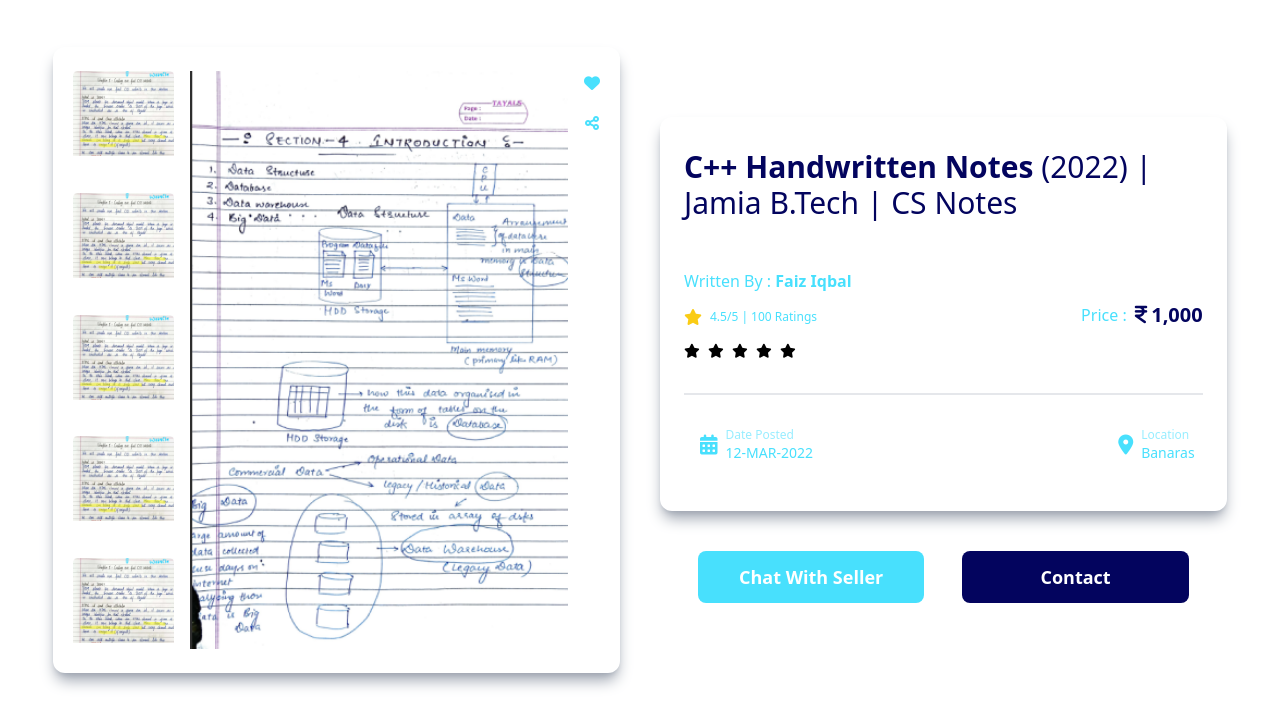
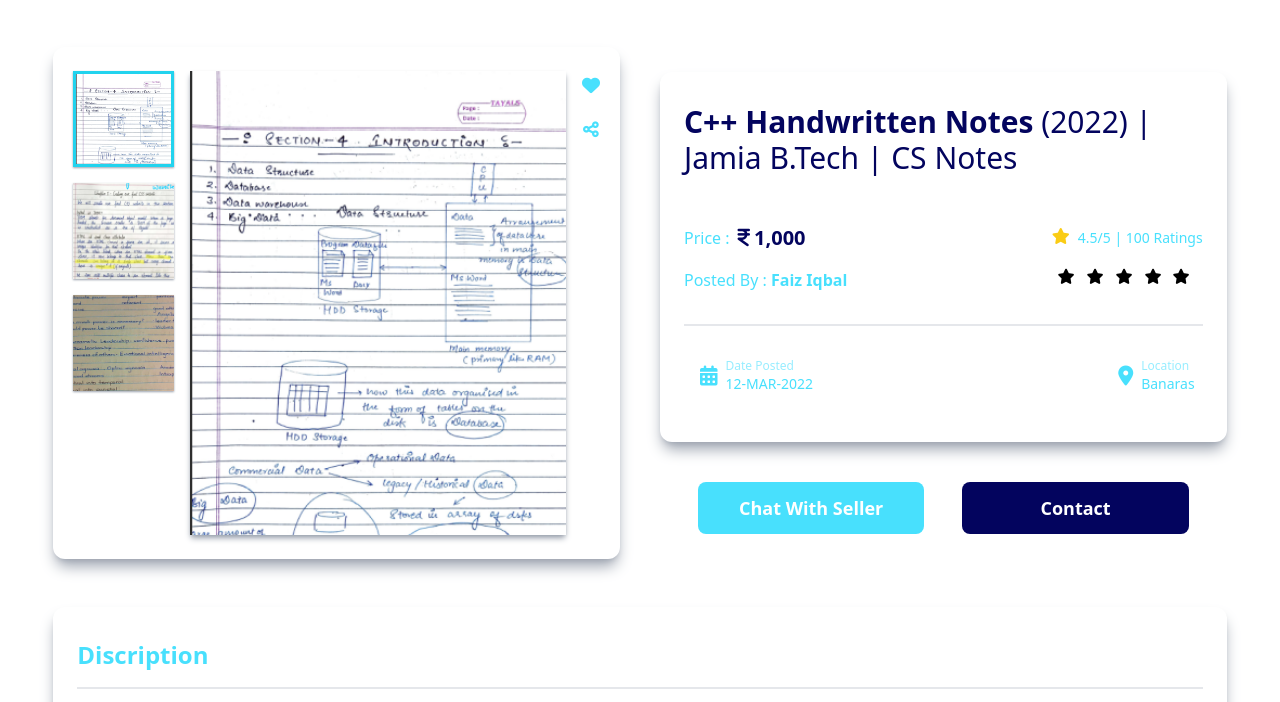
Before and after one commit to Vicky-Guptaa/Dbms-Project, a website built with Vite: page Item Details/Index.html in a window 1280 px wide. Shown: the part 61-763 px from the top of the page. Built offline with nearby package versions, Linux system fonts and the light colour scheme.

Commit message:
fixed smaller bugs

```diff
--- a/Item Details/Index.html
+++ b/Item Details/Index.html
@@ -29,7 +29,7 @@
                     </div>
 
                     <div class="flex md:hidden items-center space-x-1">
-                        <a class="py-3 px-2" href="/">Home</a>
+                        <a class="py-3 px-2 " href="/">Home</a>
                         <a class="py-3 px-2" href="/contact">Contact</a>
                         <a class="py-3 px-2" href="/about">About</a>
                         <a class="py-3 px-2" href="/explore">Explore</a>
@@ -76,38 +76,42 @@
                 </div>
 
                 <!-- Image Part Of The Item -->
-                <div class="notes-image-button-wrapper flex gap-8 flex-col basis-1/2 lg:h-[32rem]">
+                <div class="notes-image-button-wrapper flex gap-8 flex-col basis-1/2">
 
                     <div
-                        class="notes-image flex justify-between bg-white px-5 py-6 gap-4 h-full shadow-lg shadow-gray-400 rounded-xl ">
+                        class="notes-image justify-between flex bg-white px-5 py-6 gap-4 h-[32rem] shadow-lg shadow-gray-400 rounded-xl ">
 
                         <!-- Small Images  -->
-                        <div class="flex flex-col justify-between  basis-1/5 gap-4">
-
-                            <div class=""><button><img src="/Images/image 2.png" class="" alt=""></button>
-                            </div>
-                            <div class=""><button><img src="/Images/image 2.png" class=" object-cover" alt=""></button>
-                            </div>
-                            <div class=""><button><img src="/Images/image 2.png" class="object-cover " alt=""></button>
-                            </div>
-                            <div class=""><button><img src="/Images/image 2.png" class="object-cover " alt=""></button>
-                            </div>
-                            <div class=""><button><img src="/Images/image 2.png" class="object-cover" alt=""></button>
-                            </div>
+                        <div class="flex flex-col  basis-1/5 gap-4">
+                            <button class="side-image shadow-sm shadow-gray-400 ">
+                                <div class="highlight-selected h-24"><img src="/Images/image 1.png"
+                                        class=" object-cover object-top h-full w-full" alt="">
+                                </div>
+                            </button>
+                            <button class="side-image shadow-sm shadow-gray-400">
+                                <div class="h-24"><img src="/Images/image 2.png"
+                                        class=" object-cover object-top h-full w-full" alt="">
+                                </div>
+                            </button>
+                            <button class="side-image shadow-sm shadow-gray-400">
+                                <div class="h-24"><img src="/Images/Mask group.png"
+                                        class=" object-cover object-top h-full w-full" alt="">
+                                </div>
+                            </button>
                         </div>
 
                         <!-- Main Image To Show -->
-                        <div class="basis-9/12">
-                            <img src="Images/image 1.png" class="h-full w-full object-cover" alt="">
+                        <div class="main-image basis-9/12 flex shadow-md shadow-gray-400">
+                            <img src="Images/image 1.png" class="h-full w-full object-cover object-top" alt="">
                         </div>
 
                         <!-- Like And Share -->
                         <div class="flex flex-col gap-4 text-primary-blue ">
-                            <button>
-                                <i class="fa-solid fa-heart"></i>
+                            <button class="hover:scale-125 active:scale-95 duration-300 ease-in-out">
+                                <i class="fa-solid fa-heart text-lg"></i>
                             </button>
-                            <button>
-                                <i class="fa-solid fa-share-nodes"></i>
+                            <button class="hover:scale-125 active:scale-95 duration-300 ease-in-out">
+                                <i class="fa-solid fa-share-nodes text-lg"></i>
                             </button>
                         </div>
                     </div>
@@ -124,36 +128,39 @@
 
                         <div class="flex items-center justify-between mt-12 md:mt-0">
                             <div class="flex flex-col">
-                                <div class=" text-primary-blue">
-                                    <p>Written By : <span class="font-semibold">Faiz Iqbal</span></p>
+                                <div class="flex text-primary-blue-dark items-center">
+                                    <p class="text-primary-blue mr-2">Price : </p> <i
+                                        class="fa-solid fa-indian-rupee-sign text-xl"></i>
+                                    <p class=" text-xl font-bold ml-1">1,000</p>
                                 </div>
-                                <div class="mt-4 flex"><i class="fa-solid fa-star text-yellow-400 mr-2"></i>
-                                    <p class="text-xs text-primary-blue">4.5/5 | 100 Ratings</p>
+                                <div class=" text-primary-blue mt-4">
+                                    <p class="text-md">Posted By : <span class="font-semibold">Faiz Iqbal</span></p>
                                 </div>
-                                <div class="rate-author w-full mt-4">
-                                    <div class="w-2/3 peer-first:bg-yellow-50 flex justify-between items-center">
-                                        <button class="flex flex-col gap-3"><i
-                                                class="star star1 fa-solid fa-star text-sm"></i>
+                            </div>
+                            <div>
+                                <div class=" flex "><i class="fa-solid fa-star text-yellow-400 mr-2"></i>
+                                    <p class="text-sm text-primary-blue">4.5/5 | 100 Ratings</p>
+                                </div>
+                                <div class="rate-author w-36 mt-4">
+                                    <div class=" peer-first:bg-yellow-50 flex justify-around items-center">
+                                        <button class=""><i
+                                                class="star star1 fa-solid fa-star text-md hover:scale-125 scale-95 duration-300 ease-in-out"></i>
                                         </button>
-                                        <button class="flex flex-col gap-3"><i
-                                                class="star star2 fa-solid fa-star text-sm">
+                                        <button class=""><i
+                                                class="star star2 fa-solid fa-star text-md hover:scale-125 scale-95 duration-300 ease-in-out">
                                             </i></button>
-                                        <button class="flex flex-col gap-3"><i
-                                                class="star star3 fa-solid fa-star text-sm">
+                                        <button class=""><i
+                                                class="star star3 fa-solid fa-star text-md hover:scale-125 scale-95 duration-300 ease-in-out">
                                             </i></button>
-                                        <button class="flex flex-col gap-3"><i
-                                                class="star star4 fa-solid fa-star text-sm"></i></button>
-                                        <button class="flex flex-col gap-3"><i
-                                                class="star star5 fa-solid fa-star text-sm">
+                                        <button class=""><i
+                                                class="star star4 fa-solid fa-star text-md hover:scale-125 scale-95 duration-300 ease-in-out"></i></button>
+                                        <button class=""><i
+                                                class="star star5 fa-solid fa-star text-md hover:scale-125 scale-95 duration-300 ease-in-out">
                                             </i></button>
                                     </div>
                                 </div>
                             </div>
-                            <div class="flex text-primary-blue-dark items-center">
-                                <p class="text-primary-blue mr-2">Price : </p> <i
-                                    class="fa-solid fa-indian-rupee-sign text-xl"></i>
-                                <p class=" text-xl font-bold ml-1">1,000</p>
-                            </div>
+
                         </div>
 
                         <hr class="border-[0.1rem] mt-8">
@@ -182,10 +189,10 @@
                     <!-- Main Buttons -->
                     <div class="flex justify-evenly lg:flex-col lg:items-center ">
                         <button
-                            class="bg-primary-blue text-white px-4 py-3 w-2/5 font-semibold text-lg rounded-lg lg:w-full lg:mb-6">Chat
+                            class="bg-primary-blue hover:scale-110 active:scale-95 duration-300 ease-in-out text-white px-4 py-3 w-2/5 font-semibold text-lg rounded-lg lg:w-full lg:mb-6">Chat
                             With Seller</button>
                         <button
-                            class="bg-primary-blue-dark text-white px-4 py-3 w-2/5 font-semibold text-lg rounded-lg lg:w-full">Contact</button>
+                            class="bg-primary-blue-dark hover:scale-110 active:scale-95 duration-300 ease-in-out text-white px-4 py-3 w-2/5 font-semibold text-lg rounded-lg lg:w-full">Contact</button>
                     </div>
                 </div>
             </section>
@@ -211,8 +218,8 @@
                     <hr class="border-[0.1rem] my-4">
                     <div class="flex items-center justify-around gap-8">
                         <button class="left-slide"><i
-                                class="fa-solid fa-angle-left text-3xl text-slate-500"></i></button>
-                        <div class="cards flex  gap-8 ">
+                                class="fa-solid fa-angle-left text-3xl text-slate-500 hover:scale-110 scale-95 duration-300 ease-in-out"></i></button>
+                        <div class="carosel-cards flex  gap-8 ">
                             <div class="card rounded-xl shadow-lg shadow-slate-300 lg:hidden">
                                 <img src="Images/image 2.png" class="h-44 w-full object-cover" alt="">
                                 <div class="px-3 py-4">
@@ -232,6 +239,7 @@
                                     </div>
                                 </div>
                             </div>
+
                             <div class="card rounded-xl shadow-lg shadow-slate-300 md:hidden">
                                 <img src="Images/image 2.png" class="h-44 w-full object-cover" alt="">
                                 <div class="px-3 py-4">
@@ -270,6 +278,7 @@
                                     </div>
                                 </div>
                             </div>
+
                             <div class="card rounded-xl shadow-lg shadow-slate-300">
                                 <img src="Images/image 2.png" class="h-44 w-full object-cover" alt="">
                                 <div class="px-3 py-4">
@@ -291,7 +300,7 @@
                             </div>
                         </div>
                         <button class="right-slide"><i
-                                class="fa-solid fa-angle-right text-3xl text-slate-500"></i></button>
+                                class="fa-solid fa-angle-right text-3xl text-slate-500 hover:scale-110 scale-95 duration-300 ease-in-out"></i></button>
                     </div>
                 </div>
 
--- a/Item Details/Style/style.css
+++ b/Item Details/Style/style.css
@@ -1,3 +1,7 @@
 @tailwind base;
 @tailwind components;
 @tailwind utilities;
+
+.highlight-selected{
+    @apply border-[3px] border-cyan-400;
+}
```
Also changed, not shown: Item Details/app.js (+45 -9 lines), 1 other file.
